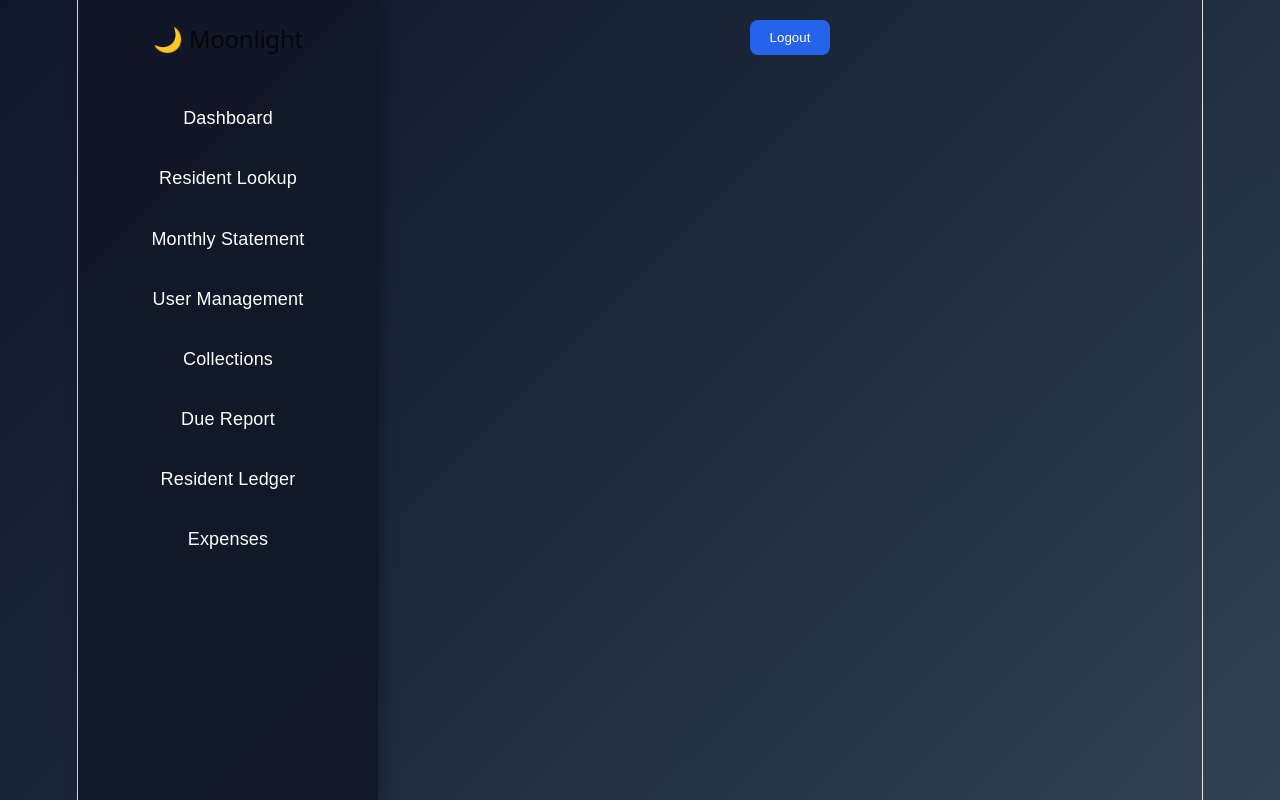
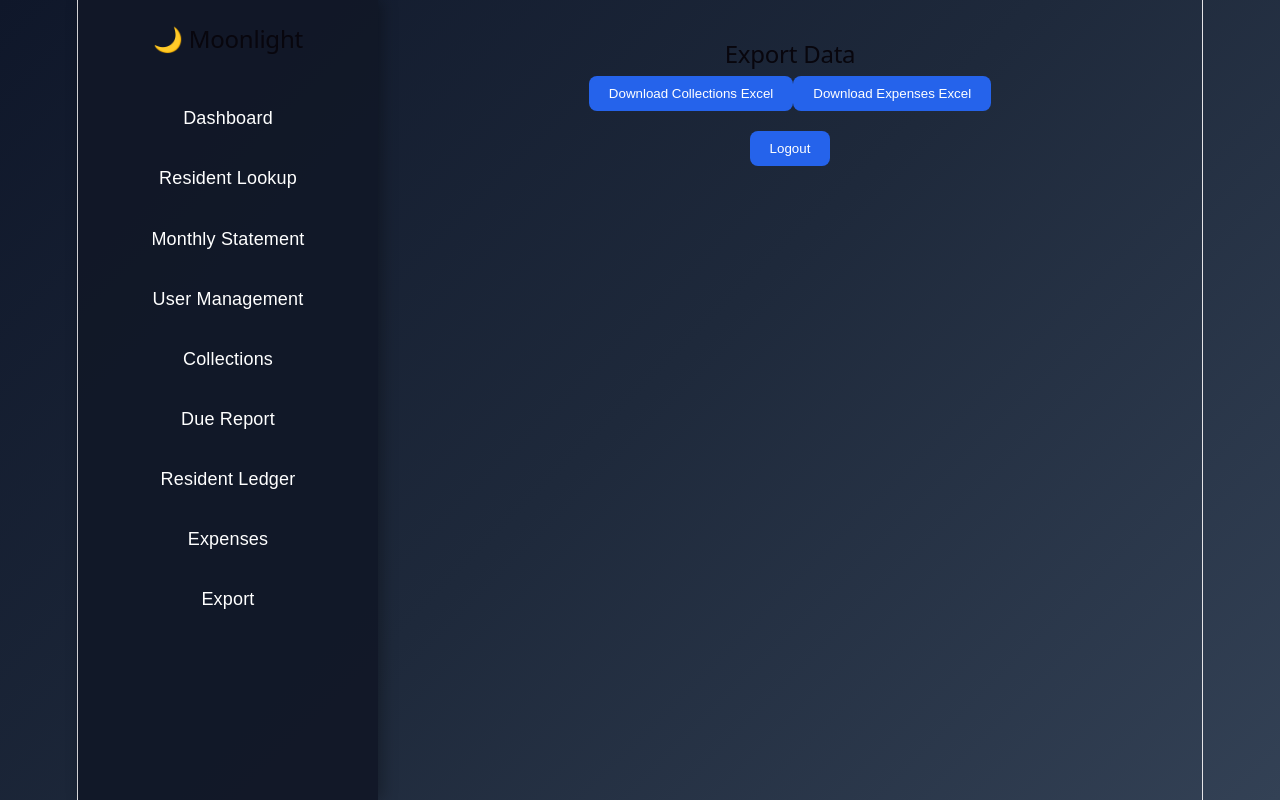
Before and after one commit to Aqib017/moonlight-maintenance-network, a React (Vite) app in the folder moonlight-maintenance-ui/: page /export in a window 1280 px wide. Built offline with nearby package versions, Linux system fonts and the light colour scheme; sample sign-in values are in the browser's storage.

Commit message:
Completed PDF and Excel export features

```diff
--- a/moonlight-maintenance-ui/src/App.jsx
+++ b/moonlight-maintenance-ui/src/App.jsx
@@ -9,6 +9,7 @@ import Collections from "./pages/Collections";
 import DueReport from "./pages/DueReport";
 import ResidentLedger from "./pages/ResidentLedger";
 import Expenses from "./pages/Expenses";
+import ExportData from "./pages/ExportData";
 
 function App() {
 
@@ -55,6 +56,10 @@ function App() {
             <Link to="/expenses">
             Expenses
             </Link>
+
+              <Link to="/export">
+                    Export
+                </Link>
 
         </div>
 
@@ -123,6 +128,15 @@ function App() {
                 element={<Expenses />}
                 />
 
+                <Route
+                path="/export"
+                element={
+                    <ProtectedRoute>
+                        <ExportData />
+                    </ProtectedRoute>
+                }
+                />
+
             </Routes>
             <button
                 onClick={() => {
--- /dev/null
+++ b/moonlight-maintenance-ui/src/pages/ExportData.jsx
@@ -0,0 +1,116 @@
+import api from "../services/api";
+
+function ExportData() {
+
+  const downloadCollections = async () => {
+
+    try {
+
+      const response =
+        await api.get(
+          "/export/collections",
+          {
+            responseType: "blob"
+          }
+        );
+
+      const url =
+        window.URL.createObjectURL(
+          new Blob([response.data])
+        );
+
+      const link =
+        document.createElement("a");
+
+      link.href = url;
+
+      link.setAttribute(
+        "download",
+        "Collections.xlsx"
+      );
+
+      document.body.appendChild(link);
+
+      link.click();
+
+      link.remove();
+
+    } catch (error) {
+
+      console.error(error);
+
+      alert(
+        "Export failed"
+      );
+    }
+  };
+
+  const downloadExpenses = async () => {
+
+  try {
+
+    const response =
+      await api.get(
+        "/export/expenses",
+        {
+          responseType: "blob"
+        }
+      );
+
+    const url =
+      window.URL.createObjectURL(
+        new Blob([response.data])
+      );
+
+    const link =
+      document.createElement("a");
+
+    link.href = url;
+
+    link.setAttribute(
+      "download",
+      "Expenses.xlsx"
+    );
+
+    document.body.appendChild(link);
+
+    link.click();
+
+    link.remove();
+
+  } catch (error) {
+
+    console.error(error);
+
+    alert(
+      "Export failed"
+    );
+  }
+};
+
+  return (
+
+    <div className="container">
+
+      <h2>
+        Export Data
+      </h2>
+
+      <button
+        onClick={downloadCollections}
+      >
+        Download Collections Excel
+      </button>
+
+      <button
+        onClick={downloadExpenses}
+        >
+        Download Expenses Excel
+        </button>
+
+    </div>
+
+  );
+}
+
+export default ExportData;
```
Also changed, not shown: 2 other files (tests, documents, lock files or other folders).
